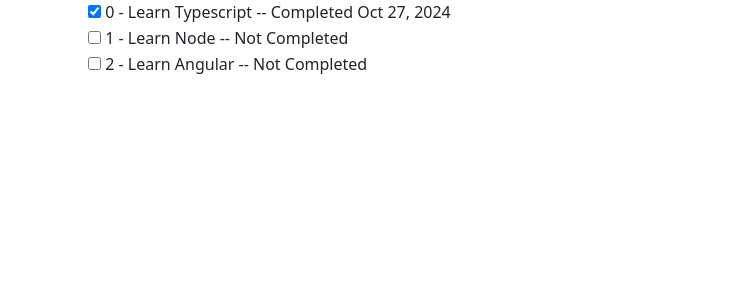
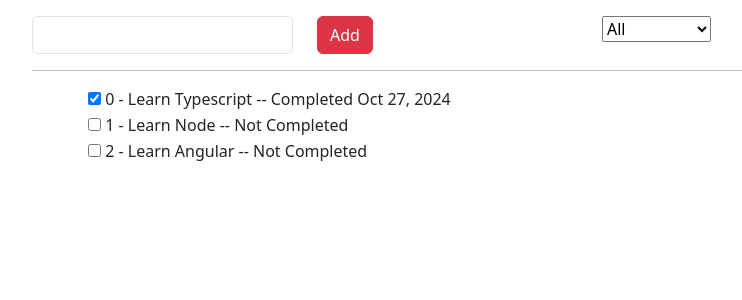
Before and after one commit to priyodas12/wishlist-app, an Angular app: page / in a window 1280 px wide. Shown: the top 300 px of the page, without its empty margins (50-792 px from the left). Built offline with nearby package versions, Linux system fonts and the light colour scheme; a small style sheet from the web is missing.

Commit message:
with filter results

```diff
--- a/src/app/app.component.html
+++ b/src/app/app.component.html
@@ -1,11 +1,49 @@
 <div class="container">
-  <div *ngIf="wishlist.length === 0; else fullWishList">
+  <div class="wish-list-form">
+    <form action="" class="mt-3 row" name="test">
+      <div class="col-sm-3">
+        <label for="inputWishItem" class="visually-hidden"> Wish </label>
+        <input
+          type="text"
+          class="form-control"
+          name="new-wish-text"
+          [(ngModel)]="newWishItemText"
+        />
+      </div>
+      <div class="col-sm-3">
+        <button
+          type="submit"
+          class="btn btn-danger"
+          (click)="$event.preventDefault(); addAnotherWishItem(newWishItemText)"
+        >
+          Add
+        </button>
+      </div>
+      <div class="col-sm-3">
+        <select
+          name="select-status"
+          id="select-status"
+          [(ngModel)]="selectStatus"
+          (ngModelChange)="filterChanged($event)"
+        >
+          <option value="0">All</option>
+          <option value="1">Not Started</option>
+          <option value="2">Completed</option>
+        </select>
+      </div>
+    </form>
+  </div>
+  <hr />
+  <div *ngIf="visibleWishlist.length === 0; else fullWishList">
     <p>No wishlist as of now!</p>
   </div>
   <ng-template #emptyWishList> </ng-template>
   <ng-template #fullWishList>
     <ul class="wish-list">
-      <li class="wish-item" *ngFor="let wishItem of wishlist; index as idx">
+      <li
+        class="wish-item"
+        *ngFor="let wishItem of visibleWishlist; index as idx"
+      >
         <div class="form-check">
           <label for="" class="form-check-lebel">
             <input
--- a/src/app/app.component.ts
+++ b/src/app/app.component.ts
@@ -7,16 +7,44 @@ import WishItem from '../shared/model/wishItem';
   styleUrl: './app.component.css',
 })
 export class AppComponent {
-  toggleWishList(e: WishItem) {
-    console.log('toggle clicked!', e);
-    e.isComplete = !e.isComplete;
-    console.log('post toggle', e);
-  }
   title = 'wishlist-app';
+  newWishItemText!: string;
+  selectStatus: string = '0';
 
   wishlist: WishItem[] = [
     new WishItem('Learn Typescript', true, new Date()),
     new WishItem('Learn Node', false, new Date()),
     new WishItem('Learn Angular', false, new Date()),
   ];
+
+  visibleWishlist: WishItem[] = this.getVisibleWishlist(this.selectStatus);
+
+  getVisibleWishlist(value: string): WishItem[] {
+    console.log('Changing Selection:', value);
+    if (value === '1') {
+      return this.wishlist.filter((wi) => !wi.isComplete);
+    } else if (value === '2') {
+      return this.wishlist.filter((wi) => wi.isComplete);
+    } else {
+      return this.wishlist;
+    }
+  }
+
+  addAnotherWishItem(wishText: String) {
+    console.log('Adding Another WishItem!', wishText);
+    let wishItem = new WishItem(wishText, false, new Date());
+    this.wishlist.unshift(wishItem);
+    this.visibleWishlist = this.getVisibleWishlist(this.selectStatus);
+  }
+
+  toggleWishList(e: WishItem) {
+    console.log('toggle clicked!', e);
+    e.isComplete = !e.isComplete;
+    console.log('post toggle', e);
+  }
+
+  filterChanged(value: string) {
+    console.log('Changing selection', value);
+    this.visibleWishlist = this.getVisibleWishlist(value);
+  }
 }
--- a/src/index.html
+++ b/src/index.html
@@ -1,14 +1,11 @@
 <!doctype html>
 <html lang="en">
   <head>
-  <meta charset="utf-8">
+    <meta charset="utf-8" />
     <title>WishlistApp</title>
-  <base href="/">
-  <meta name="viewport" content="width=device-width, initial-scale=1">
-  <link rel="icon" type="image/x-icon" href="favicon.ico">
-  <link rel="stylesheet" href="https://maxcdn.bootstrapcdn.com/bootstrap/5.3.0/css/bootstrap.min.css"
-    integrity="sha384-OPm8fHp9uJjYVWNsxPpJXU6nAF/36lvCPEERmOHwV31/nHFqAbVBl0VJQGjdJhOw" crossorigin="anonymous">
-
+    <base href="/" />
+    <meta name="viewport" content="width=device-width, initial-scale=1" />
+    <link rel="icon" type="image/x-icon" href="favicon.ico" />
   </head>
   <body>
     <app-root></app-root>
--- a/src/styles.css
+++ b/src/styles.css
@@ -1 +1,2 @@
 /* You can add global styles to this file, and also import other style files */
+@import "../node_modules/bootstrap/dist/css/bootstrap.min.css";
```
Also changed, not shown: package.json (+6 -1 lines), src/app/app.module.ts (+5 -9 lines), 1 other file (tests, documents, lock files or other folders). Lines whose indentation alone changed are shown as unchanged.
